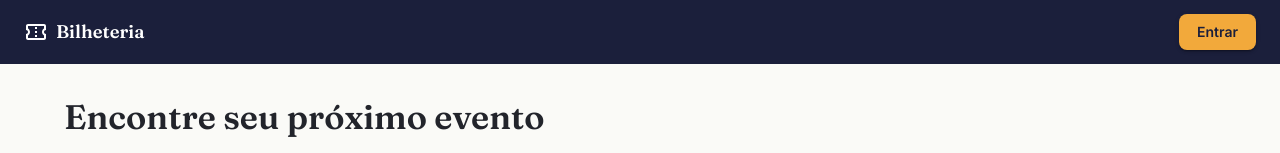
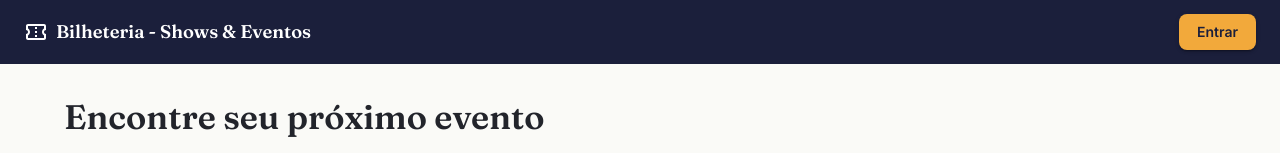
Before and after one commit to josiane-silwa/desafioEliteDev, a React (Vite) app in the folder frontend/: page / in a window 1280 px wide. Shown: the top 153 px of the page. Built offline with nearby package versions, Linux system fonts and the light colour scheme; no server answers.

Commit message:
Correcao no titulo da aplicacao

```diff
--- a/frontend/src/components/layout/Header.jsx
+++ b/frontend/src/components/layout/Header.jsx
@@ -41,7 +41,7 @@ export default function Header() {
         >
           <ConfirmationNumberOutlinedIcon />
           <Typography variant="h6" component="span" sx={{ fontSize: "1.15rem" }}>
-            Bilheteria
+            Bilheteria - Shows & Eventos
           </Typography>
         </Box>
 
```
